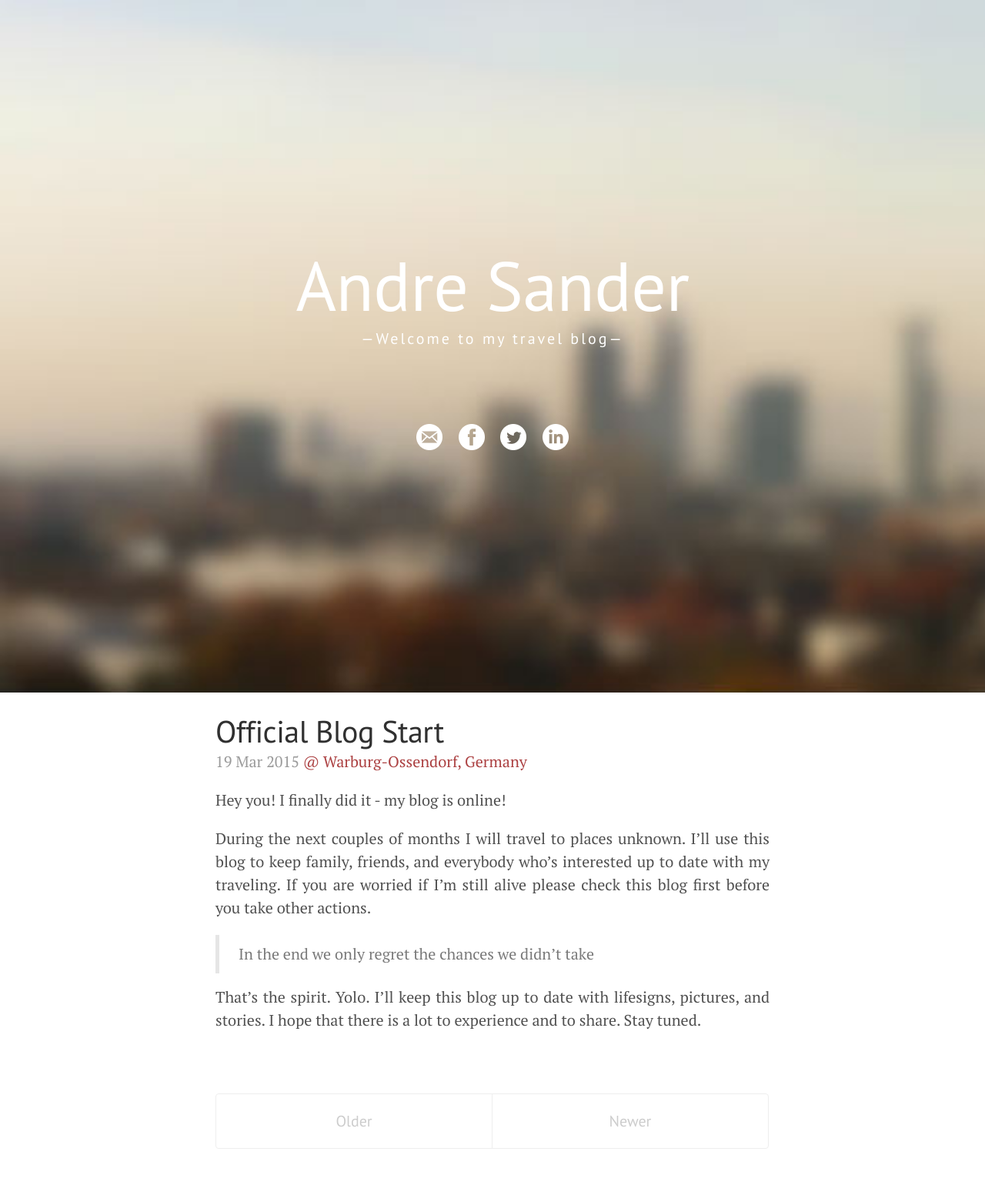
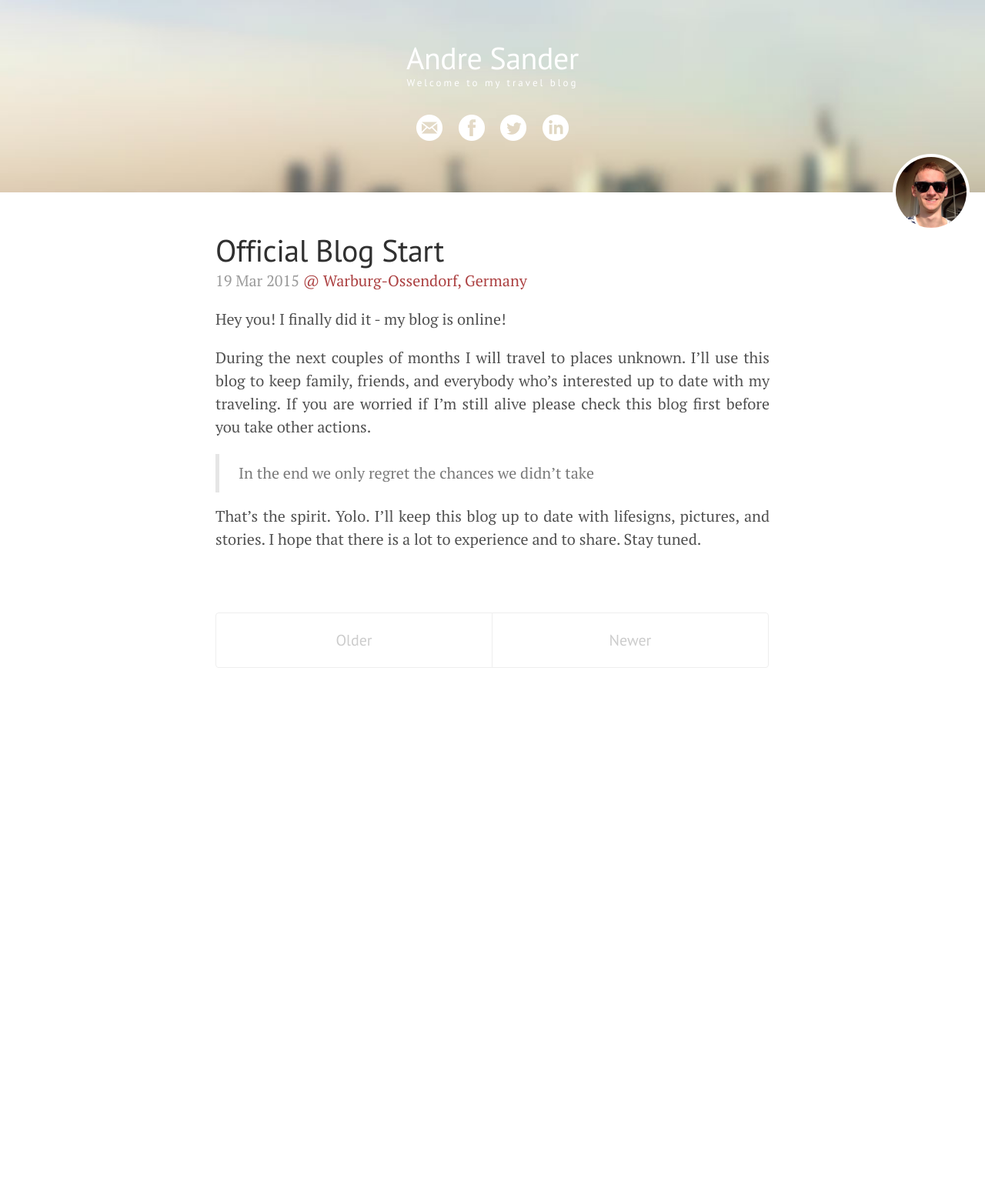
Before and after one commit to Sanderand/Sanderand.github.io, a Jekyll site: the page built from index.html, in a window 1280 px wide. Shown: the whole page at 77% size. Built offline with Jekyll 4.4.1, drawn with Linux system fonts in a browser that asks for light colours; Markdown is read by kramdown in place of the engine named in the settings; the list of posts is cut into pages by our own code; after the commit the page ends 928 px from its top, so only the background shows below that.

Commit message:
profile pic, slight redesign

```diff
--- a/_layouts/default.html
+++ b/_layouts/default.html
@@ -4,16 +4,18 @@
   {% include head.html %}
 
   <body class="theme-base-08">
-      <header>
+      <header class="centered">
         <h1>{{ site.title }}</h1>
         <h2>{{ site.tagline }}</h2>
 
-        <div class="centered">
+        <div>
           <a class="icon-social" href="mailto:{{ site.mail }}"><img src="{{ site.baseurl }}public/icon-mail.png"></a>
           <a class="icon-social" href="https://facebook.com/{{ site.facebook }}" target="_blank"><img src="{{ site.baseurl }}public/icon-facebook.png"></a>
           <a class="icon-social" href="https://twitter.com/{{ site.twitter }}" target="_blank"><img src="{{ site.baseurl }}public/icon-twitter.png"></a>
           <a class="icon-social" href="https://linkedin.com/{{ site.linkedin }}" target="_blank"><img src="{{ site.baseurl }}public/icon-linkedin.png"></a>
         </div>
+
+        <img class="profile-pic" src="{{ site.baseurl }}public/profile.jpg">
       </header>
 
       <div class="container content">
--- a/public/css/custom.css
+++ b/public/css/custom.css
@@ -11,8 +11,7 @@
 }
 
 header {
-	height: 100vh;
-	margin-bottom: 25px;
+	height: 250px;
 
 	background-image: url("../../public/header.jpg");
 	background-color: #000;
@@ -23,31 +22,44 @@ header {
 }
 
 header h1 {
-	text-align: center;
 	color: #fff;
 	font-weight: lighter;
-	font-size: 10vh;
-	padding-top: 35vh;
-	margin: 0px 0px 0px 0px;
+	padding-top: 50px;
+	margin: 0;
+	font-size: 40px;
 }
 
 header h2 {
-	text-align: center;
-	color:#fff;
-	font-size: 20px;
+	color: #fff;
+	font-size: 13px;
 	letter-spacing: 3px;
 	margin: 0px 0px 0px 0px;
-	padding-bottom: 10vh;
+	padding-bottom: 25px;
 }
 
-header h2:before {
-	content: '—';
-}
-
-header h2:after {
-	content: '—';
+.posts {
+	padding-top: 50px;
 }
 
 .post {
 	text-align: justify;
 }
+
+.profile-pic {
+	border: 4px solid #fff;
+	border-radius: 100%;
+	width: 100px;
+	height: 100px;
+	margin: 0;
+	position: absolute;
+	right: 20px;
+	top: 200px;
+}
+
+body::-webkit-scrollbar {
+    display: none;
+}
+
+::body {
+	-webkit-overflow-scrolling: touch;
+}
```
Also changed, not shown: images/blogstart.jpg (deleted), public/profile.jpg (added).
